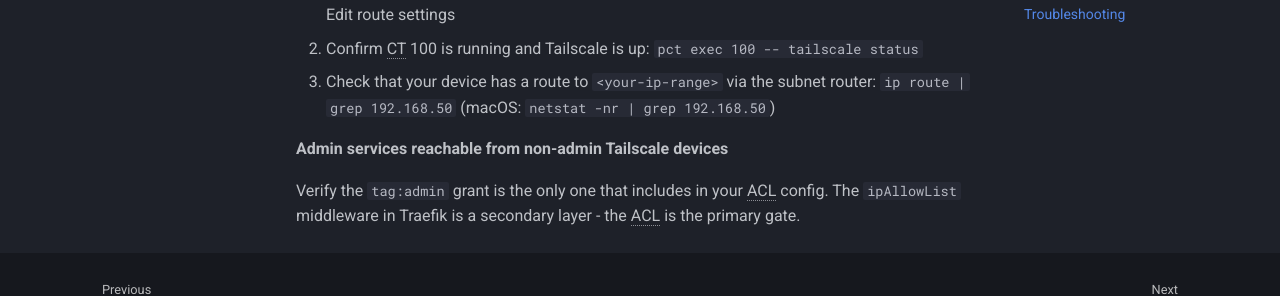
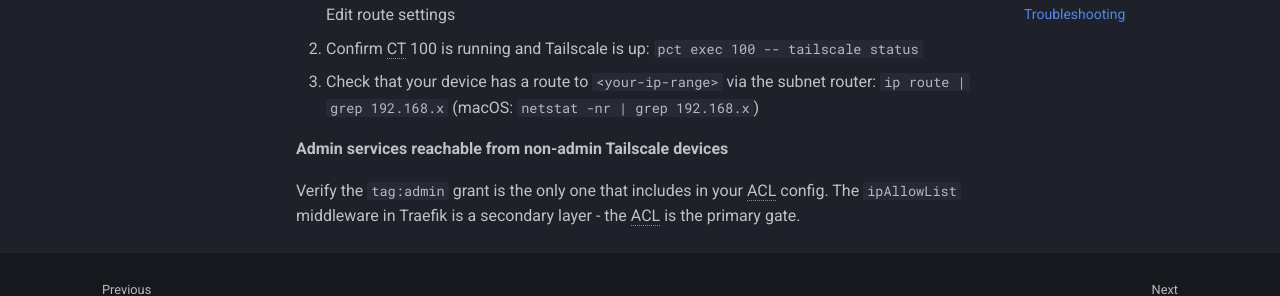
Before and after one commit to Prsgoo/homelab, an MkDocs documentation site: the page built from docs/guides/tailscale.md, in a window 1280 px wide and 900 px high, scrolled down 4539 px. Shown: the part 490-786 px from the top of the window. Built offline with MkDocs 1.6.1 and Material for MkDocs 9.7.7, drawn with Linux system fonts in a browser that asks for light colours; comment, search, counter and statistics services are not loaded.

```diff
--- a/docs/guides/tailscale.md
+++ b/docs/guides/tailscale.md
@@ -208,7 +208,7 @@ pct exec <vmid> -- tailscale up --accept-dns=false  # add other flags as needed
 
 1. Confirm the route is approved in Tailscale admin console → Machines → management → Edit route settings
 2. Confirm CT 100 is running and Tailscale is up: `pct exec 100 -- tailscale status`
-3. Check that your device has a route to `<your-ip-range>` via the subnet router: `ip route | grep 192.168.50` (macOS: `netstat -nr | grep 192.168.50`)
+3. Check that your device has a route to `<your-ip-range>` via the subnet router: `ip route | grep 192.168.x` (macOS: `netstat -nr | grep 192.168.x`)
 
 **Admin services reachable from non-admin Tailscale devices**
 
```
Also changed, not shown: 4 other files.
